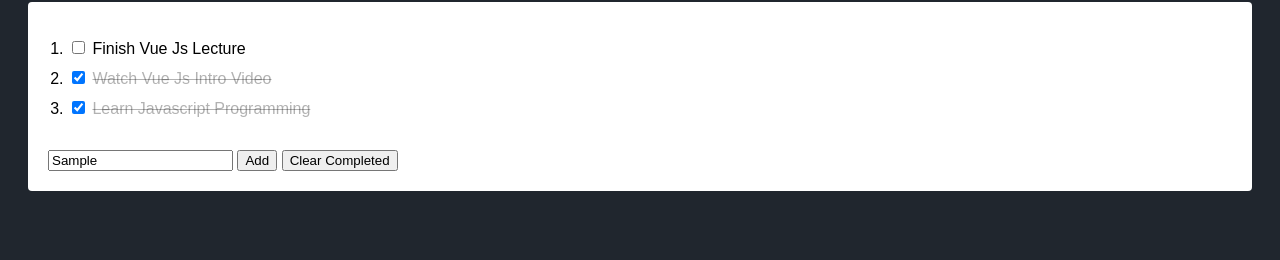
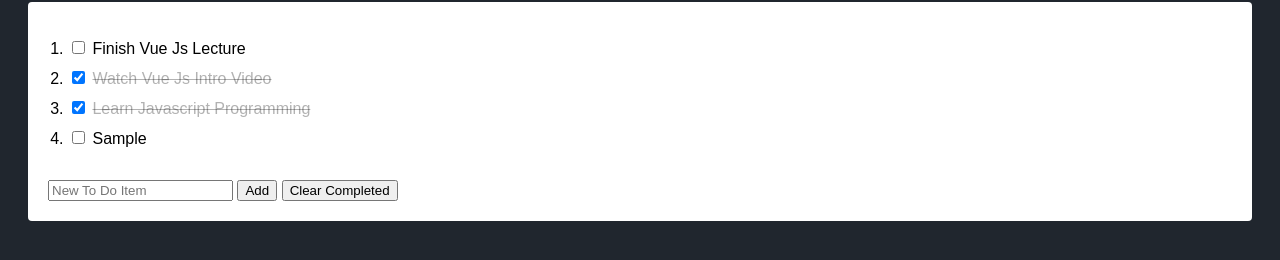
Before and after one commit to StungEye-RRC/Vue-Intro---To-Do-App, a plain HTML site: page index.html in a window 1280 px wide. Both pictures are taken after typing "Sample" into the empty fields and a click on the button "Add". Shown: the part 106-366 px from the top of the page. Drawn offline with nearby package versions, Linux system fonts and the light colour scheme.

Commit message:
Implemented the add item functionality.

```diff
--- a/index.html
+++ b/index.html
@@ -21,8 +21,12 @@
       </li>
     </ol>
 
-    <input v-model="new_todo_item" placeholder="New To Do Item">
-    <button>Add</button>
+    <input
+      v-model.trim="new_todo_item"
+      @keyup.enter="add_item"
+      placeholder="New To Do Item"
+    >
+    <button @click="add_item">Add</button>
     <button>Clear Completed</button>
   </div>
   <script src="index.js"></script>
--- a/index.js
+++ b/index.js
@@ -10,5 +10,16 @@ new Vue({
     ]
   },
 
-  methods: {}
+  methods: {
+    add_item: function() {
+      // Guard statement to prevent empty todo items from being added.
+      if (this.new_todo_item === "") return;
+
+      // Add the new item to the to_dos array.
+      this.to_dos.push({ text: this.new_todo_item, done: false });
+
+      // Clear out the input that is bound to the new_todo_item.
+      this.new_todo_item = "";
+    }
+  }
 });
```
